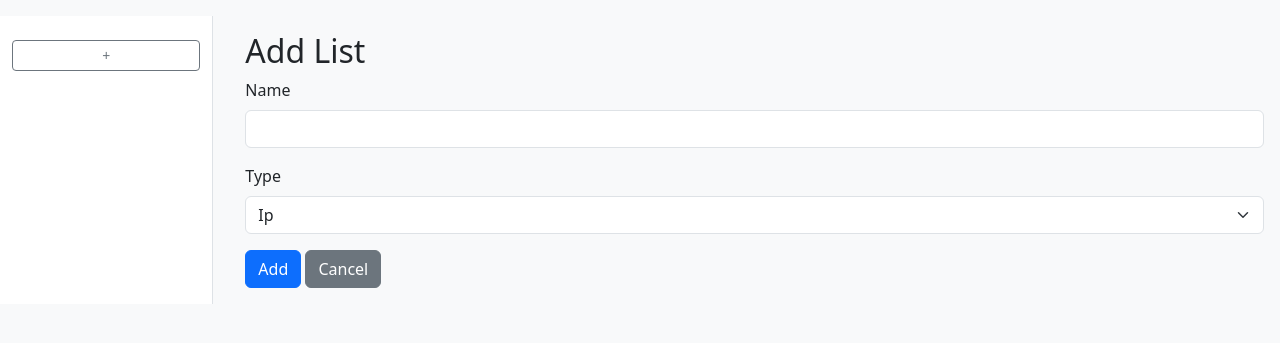
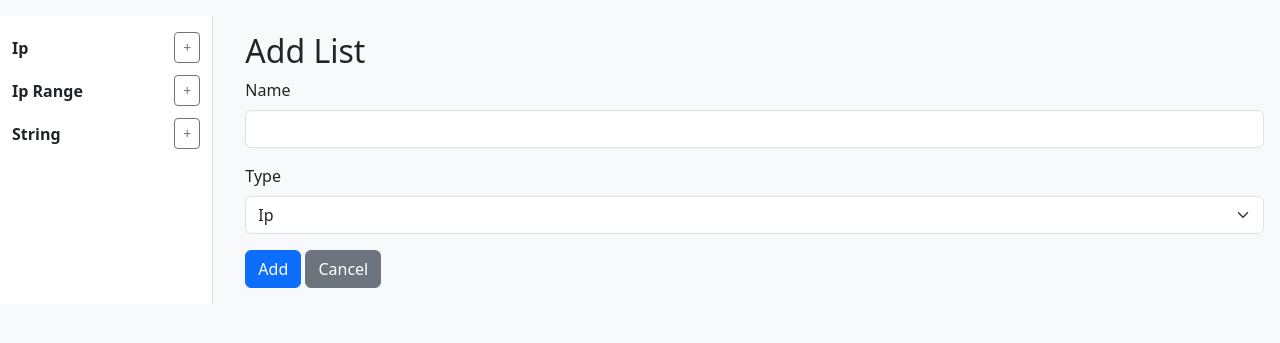
Before and after one commit to Alppkr/WGUI, a Flask app: page /lists/add in a window 1280 px wide. Shown: the part 57-400 px from the top of the page. Run offline with Flask 3, Linux system fonts and the light colour scheme; the visitor is signed in with stand-in values (Sample User, id 1); parts of the project's set-up code (start-up, migrations or seed data) failed here and were passed over.

Commit message:
Group lists by type

```diff
--- a/wgui/lists/routes.py
+++ b/wgui/lists/routes.py
@@ -9,7 +9,10 @@ lists_bp = Blueprint('lists', __name__, url_prefix='/lists')
 
 @lists_bp.app_context_processor
 def inject_lists():
-    return {'side_lists': ListModel.query.all()}
+    lists_by_type = {'Ip': [], 'Ip Range': [], 'String': []}
+    for lst in ListModel.query.all():
+        lists_by_type.setdefault(lst.type, []).append(lst)
+    return {'lists_by_type': lists_by_type}
 
 
 @lists_bp.before_request
--- a/wgui/templates/base.html
+++ b/wgui/templates/base.html
@@ -23,14 +23,21 @@
         {% if session.get('logged_in') %}
         <nav class="col-md-2 d-none d-md-block bg-white border-end sidebar py-3">
             <ul class="nav flex-column">
-                {% for l in side_lists %}
-                <li class="nav-item mt-1">
-                    <a class="nav-link p-0" href="{{ url_for('lists.list_items', list_id=l.id) }}"><strong>{{ l.name }}</strong></a>
+                {% for type in ['Ip', 'Ip Range', 'String'] %}
+                <li class="nav-item mb-2">
+                    <div class="d-flex justify-content-between align-items-center">
+                        <strong>{{ type }}</strong>
+                        <a class="btn btn-sm btn-outline-secondary" href="{{ url_for('lists.add_list') }}">+</a>
+                    </div>
+                    <ul class="nav flex-column ms-3 mt-1">
+                        {% for l in lists_by_type[type] %}
+                        <li class="nav-item">
+                            <a class="nav-link p-0" href="{{ url_for('lists.list_items', list_id=l.id) }}">{{ l.name }}</a>
+                        </li>
+                        {% endfor %}
+                    </ul>
                 </li>
                 {% endfor %}
-                <li class="nav-item mt-2">
-                    <a class="btn btn-sm btn-outline-secondary w-100" href="{{ url_for('lists.add_list') }}">+</a>
-                </li>
             </ul>
         </nav>
         {% endif %}
```
Also changed, not shown: tests/test_lists.py (+13 -0 lines).
